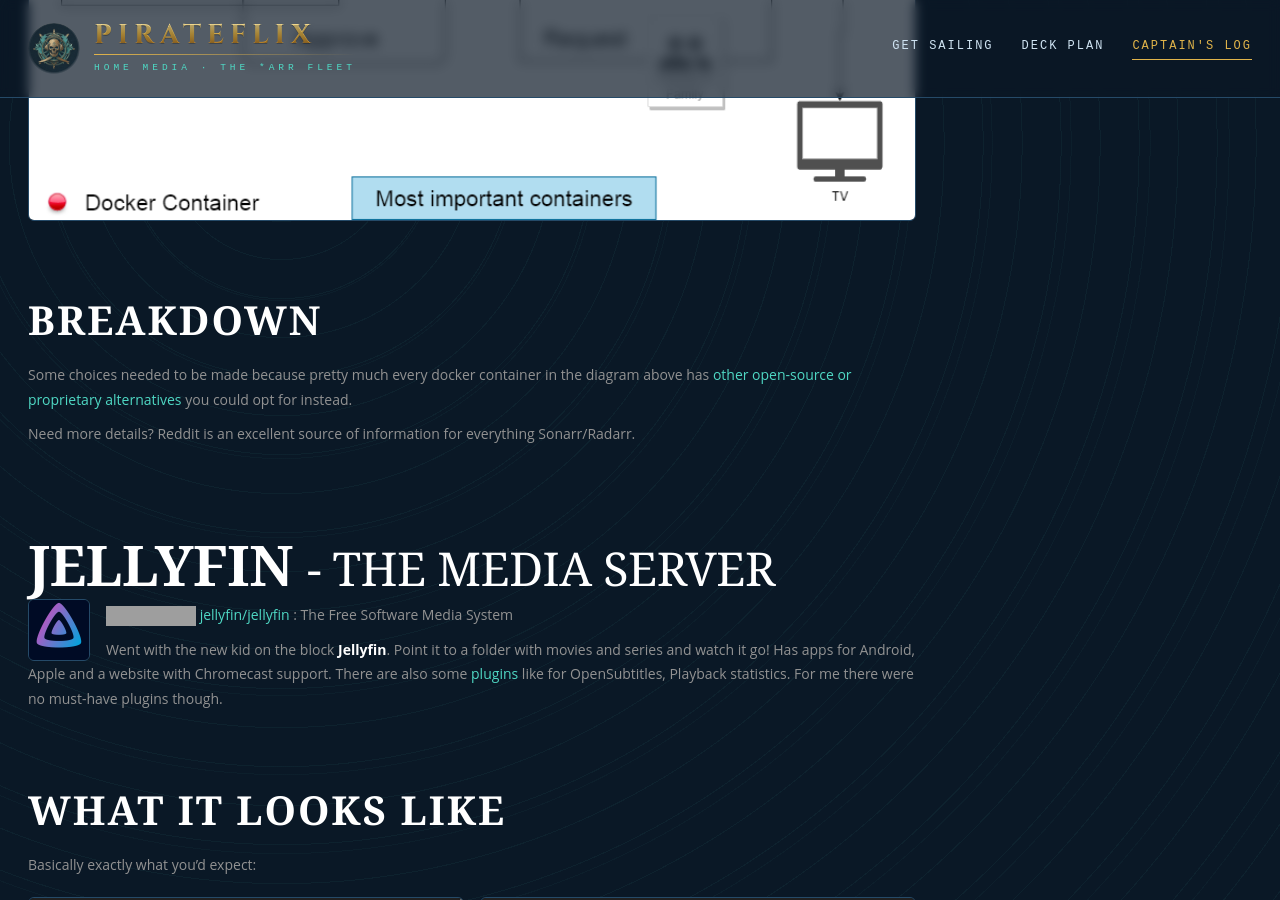
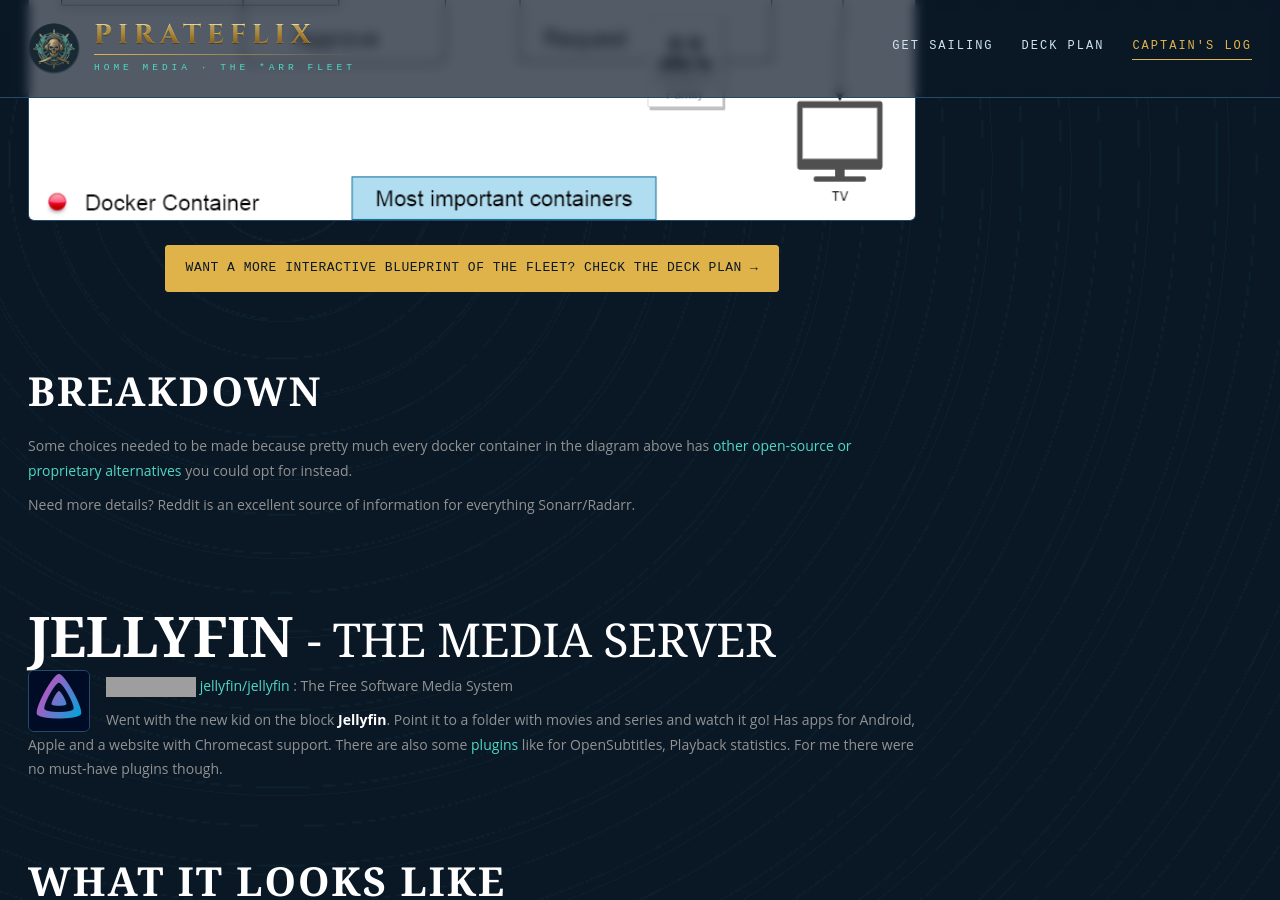
Before and after one commit to SanguPackage/htpc, a Jekyll site: the page built from _posts/2020-07-19-home-media-server.md, in a window 1280 px wide and 900 px high, scrolled down 2802 px. Built offline with Jekyll 4.4.1, drawn with Linux system fonts in a browser that asks for light colours; grey boxes are pictures that could not be loaded.

Commit message:
Add Deck Plan CTA below diagram in home media server post

```diff
--- a/_posts/2020-07-19-home-media-server.md
+++ b/_posts/2020-07-19-home-media-server.md
@@ -72,6 +72,8 @@
 Anyway, I came up with something that looks like this:
 
 ![The Goal]({{ site.baseurl }}/assets/blog-images/Home Media Center-In Depth.png "The Goal"){: .img-responsive}
+
+<p style="text-align:center;margin:24px 0"><a class="btn solid" href="{{ '/deck-plan/' | relative_url }}">Want a more interactive blueprint of the fleet? Check the Deck Plan →</a></p>
 
 ## Breakdown
 
```
